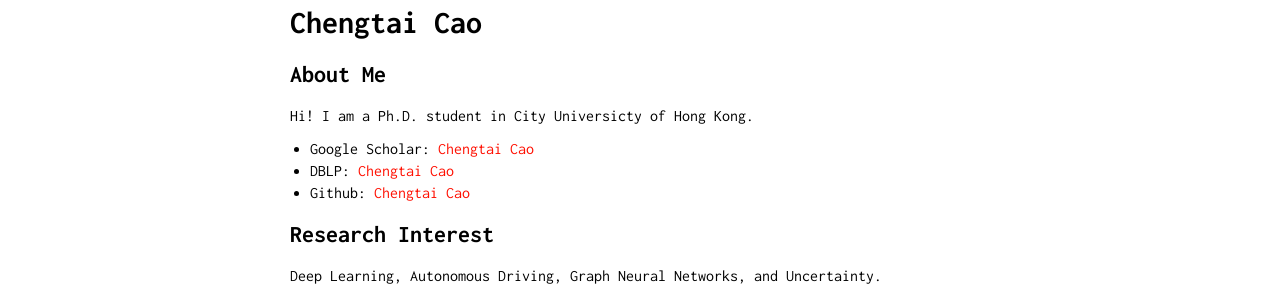
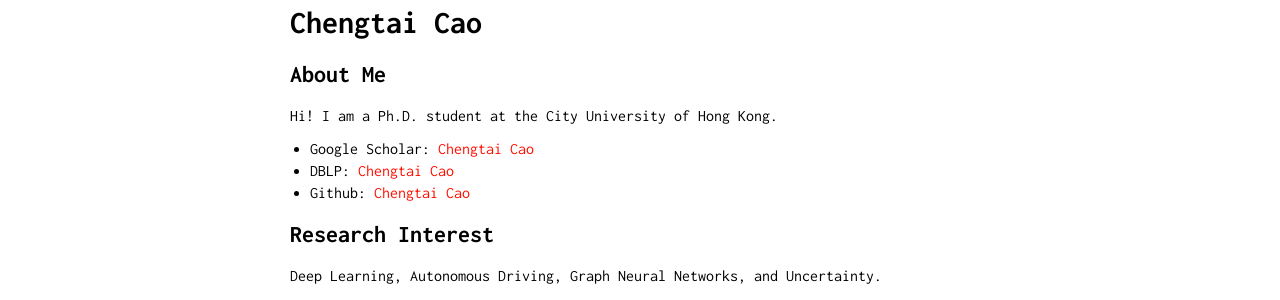
Before and after one commit to ChengtaiCao/ChengtaiCao.github.io, a Jekyll site: the page built from index.md, in a window 1280 px wide. Shown: the part 125-425 px from the top of the page. Built offline with Jekyll 4.4.1, drawn with Linux system fonts in a browser that asks for light colours; our own code applies the rules of GitHub Pages for plain Markdown files.

Commit message:
fix a typo

```diff
--- a/index.md
+++ b/index.md
@@ -3,7 +3,7 @@ layout: default
 ---
 # Chengtai Cao
 ## About Me
-Hi! I am a Ph.D. student in City Universicty of Hong Kong.
+Hi! I am a Ph.D. student at the City University of Hong Kong.
 - Google Scholar: [Chengtai Cao](https://scholar.google.com/citations?user=BbsnLQYAAAAJ&hl=en)
 - DBLP: [Chengtai Cao](https://dblp.uni-trier.de/pid/241/6970.html)
 - Github: [Chengtai Cao](https://github.com/ChengtaiCao)
```
Also changed, not shown: README.md.
